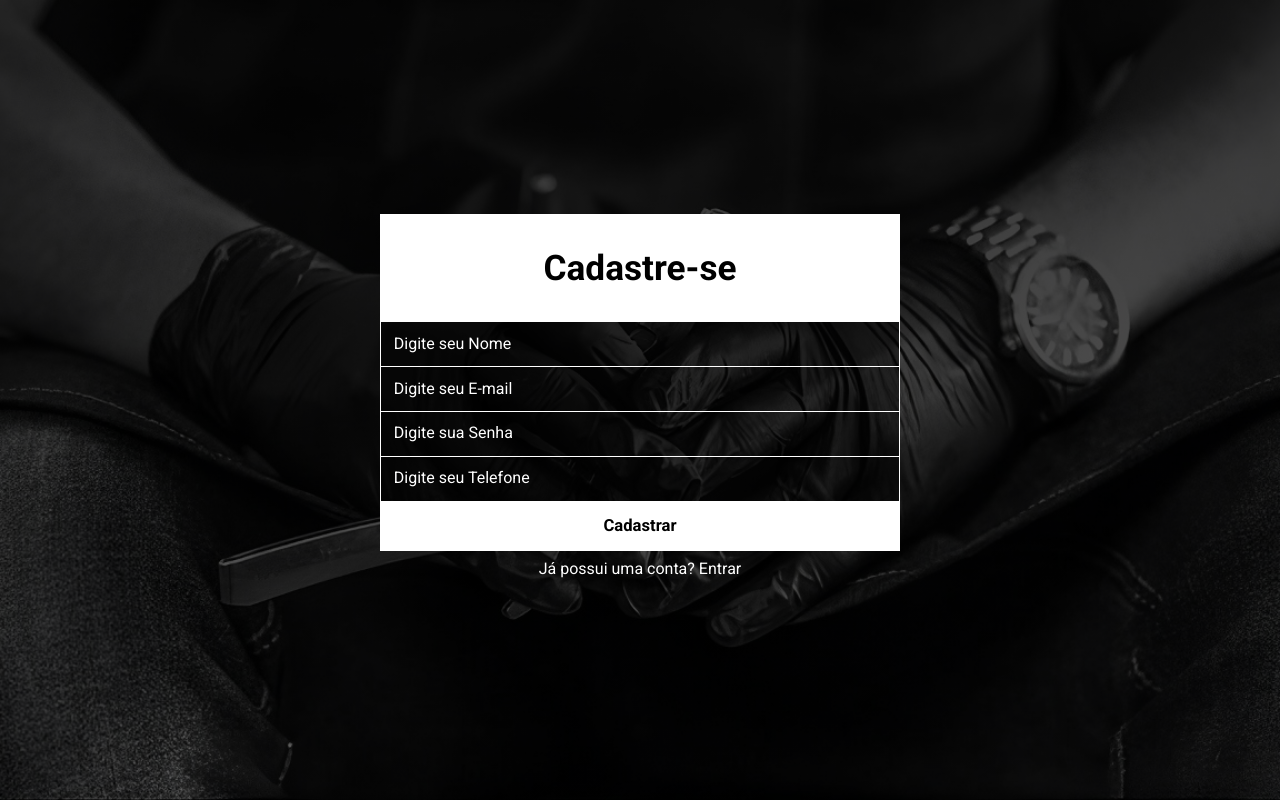
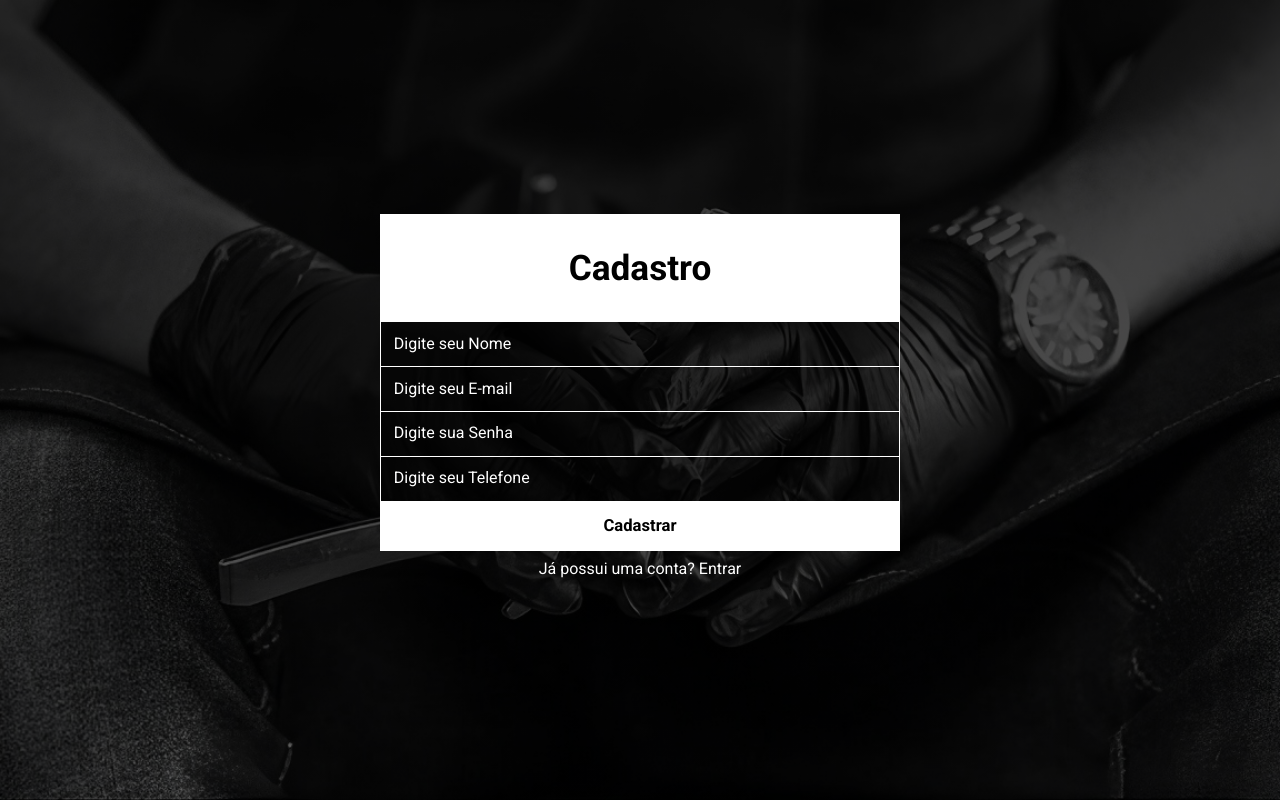
Before and after one commit to Pedro-Rocha-Araujo/barber-manager, a React (Create React App) app in the folder frontend/: page /cadastro in a window 1280 px wide. Built offline with nearby package versions, Linux system fonts and the light colour scheme.

Commit message:
Adicionei um redirecionamento de página após o corte ser editado

```diff
--- a/frontend/src/components/cortes/EditarCorte.js
+++ b/frontend/src/components/cortes/EditarCorte.js
@@ -1,12 +1,13 @@
 import { useEffect, useState } from "react"
 import { toast } from "react-toastify"
-import { useParams } from "react-router-dom"
+import { useParams, useNavigate } from "react-router-dom"
 import axios from "axios"
 import "./cortes.css"
 import Header from "../elements/Header"
 
 function EditarCorte() {
   const { id } = useParams()
+  const navigate = useNavigate()
 
   const [nome, setNome] = useState("")
   const [descricao, setDescricao] = useState("")
@@ -48,8 +49,7 @@ function EditarCorte() {
           }
         },
       )
-      toast.success("Corte Editado!")
-
+      navigate("/listagem-cortes")
     } catch (erro) {
       console.log(erro)
       toast.error("Erro!")
--- a/frontend/src/components/secao/Cadastro.js
+++ b/frontend/src/components/secao/Cadastro.js
@@ -38,7 +38,7 @@ function Cadastro() {
       <div className="secao">
 
         <div className="cabecalho-secao">
-          <h1>Cadastre-se</h1>
+          <h1>Cadastro</h1>
         </div>
 
         <form onSubmit={cadastrarUsuario} className="main-secao">
```
